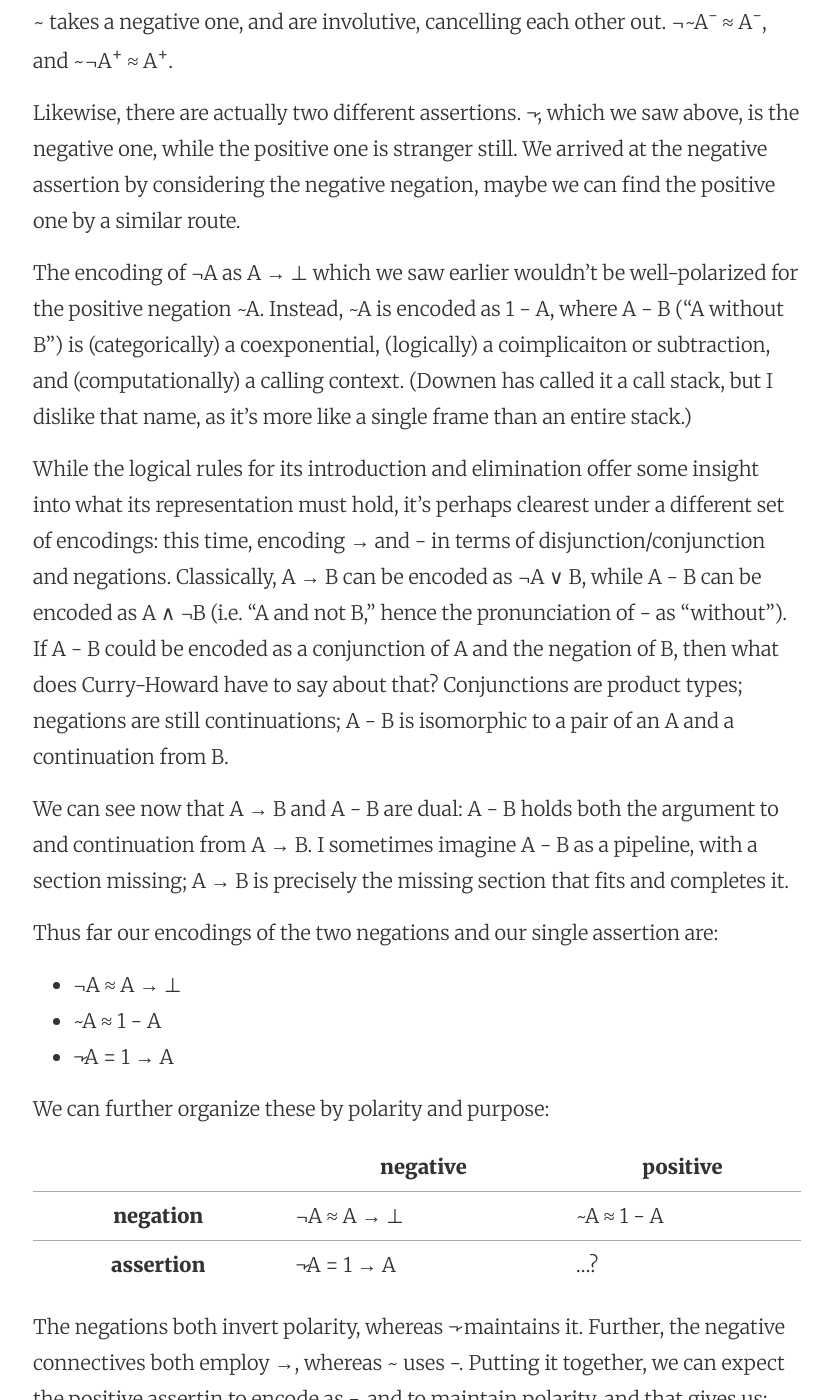
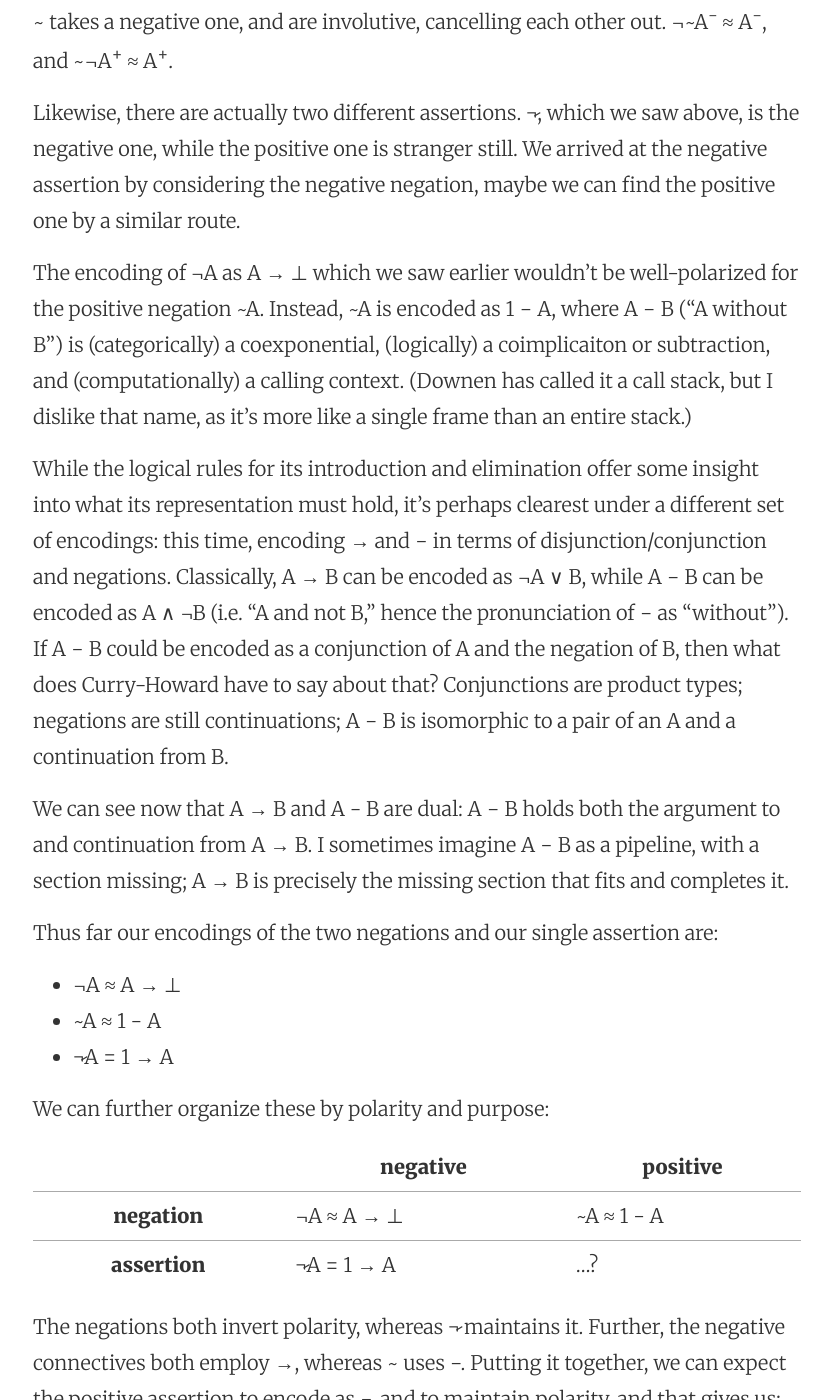
Before and after one commit to robrix/robrix.github.io, a Jekyll site: the page docs/posts/2021-07-28-when-howard-met-curry/index.html, which Jekyll copies as it is, in a window 1280 px wide and 1400 px high, scrolled down 7584 px. Shown: the whole window, without its empty margins (223-1055 px from the left). Built offline with Jekyll 4.4.1, drawn with Linux system fonts in a browser that asks for light colours; some of the changed text lies outside the part shown.

```diff
--- a/docs/posts/2021-07-28-when-howard-met-curry/index.html
+++ b/docs/posts/2021-07-28-when-howard-met-curry/index.html
@@ -369,9 +369,9 @@ A, Γ
 <h2 id="polarization">Polarization</h2>
 <p>I mentioned before that <code>sequoia</code> embeds <em>polarized</em> classical logic. Thus, the above tells only half the story, because we have two different negations: the negative negation ¬ (“not”), and the positive negation ~ (“negate”). They further accept propositions of the opposite polarity, i.e. ¬ takes a positive proposition and ~ takes a negative one, and are involutive, cancelling each other out. ¬~A<sup>-</sup> ≈ A<sup>-</sup>, and ~¬A<sup>+</sup> ≈ A<sup>+</sup>.</p>
 <p>Likewise, there are actually two different assertions. ¬̷, which we saw above, is the negative one, while the positive one is stranger still. We arrived at the negative assertion by considering the negative negation, maybe we can find the positive one by a similar route.</p>
-<p>The encoding of ¬A as A → ⊥ which we saw earlier wouldn’t be well-polarized for the positive negation ~A. Instead, ~A is encoded as 1 - A, where A - B (“A without B”) is (categorically) a coexponential, (logically) a coimplicaiton or subtraction, and (computationally) a calling context. (Downen has called it a call stack, but I dislike that name, as it’s more like a single frame than an entire stack.)</p>
-<p>While the logical rules for its introduction and elimination offer some insight into what its representation must hold, it’s perhaps clearest under a different set of encodings: this time, encoding → and - in terms of disjunction/conjunction and negations. Classically, A → B can be encoded as ¬A ∨ B, while A - B can be encoded as A ∧ ¬B (i.e. “A and not B,” hence the pronunciation of - as “without”). If A - B could be encoded as a conjunction of A and the negation of B, then what does Curry-Howard have to say about that? Conjunctions are product types; negations are still continuations; A - B is isomorphic to a pair of an A and a continuation from B.</p>
-<p>We can see now that A → B and A - B are dual: A - B holds both the argument to and continuation from A → B. I sometimes imagine A - B as a pipeline, with a section missing; A → B is precisely the missing section that fits and completes it.</p>
+<p>The encoding of ¬A as A → ⊥ which we saw earlier wouldn’t be well-polarized for the positive negation ~A. Instead, ~A is encoded as 1 − A, where A − B (“A without B”) is (categorically) a coexponential, (logically) a coimplicaiton or subtraction, and (computationally) a calling context. (Downen has called it a call stack, but I dislike that name, as it’s more like a single frame than an entire stack.)</p>
+<p>While the logical rules for its introduction and elimination offer some insight into what its representation must hold, it’s perhaps clearest under a different set of encodings: this time, encoding → and − in terms of disjunction/conjunction and negations. Classically, A → B can be encoded as ¬A ∨ B, while A − B can be encoded as A ∧ ¬B (i.e. “A and not B,” hence the pronunciation of − as “without”). If A − B could be encoded as a conjunction of A and the negation of B, then what does Curry-Howard have to say about that? Conjunctions are product types; negations are still continuations; A − B is isomorphic to a pair of an A and a continuation from B.</p>
+<p>We can see now that A → B and A - B are dual: A − B holds both the argument to and continuation from A → B. I sometimes imagine A − B as a pipeline, with a section missing; A → B is precisely the missing section that fits and completes it.</p>
 <p>Thus far our encodings of the two negations and our single assertion are:</p>
 <ul>
 <li>¬A ≈ A → ⊥</li>
@@ -417,7 +417,7 @@ assertion
 </tr>
 </tbody>
 </table>
-<p>The negations both invert polarity, whereas ¬̷ maintains it. Further, the negative connectives both employ →, whereas ~ uses -. Putting it together, we can expect the positive assertin to encode as -, and to maintain polarity, and that gives us:</p>
+<p>The negations both invert polarity, whereas ¬̷ maintains it. Further, the negative connectives both employ →, whereas ~ uses −. Putting it together, we can expect the positive assertion to encode as −, and to maintain polarity, and that gives us:</p>
 <table>
 <thead>
 <tr>
@@ -440,7 +440,7 @@ negation
 ¬A ≈ A → ⊥
 </td>
 <td>
-~A ≈ 1 - A
+~A ≈ 1 − A
 </td>
 </tr>
 <tr>
@@ -451,7 +451,7 @@ assertion
 ¬̷A = 1 → A
 </td>
 <td>
-✓A ≈ A - ⊥
+✓A ≈ A − ⊥
 </td>
 </tr>
 </tbody>
@@ -512,7 +512,7 @@ A, Γ
 </div>
 </div>
 <p>So far, so… disappointing. These are precisely the same rules as we found for ¬̷; only the symbols and the polarities have been swapped. And what’s worse, the same was already true of the rules for the negations.</p>
-<p>Speaking of which, the encoding for ~ seems circular: the positive continuation ~A can be encoded as 1 - A, itself represented as a pair of a unit value and … a continuation from A? But no, it’s the positive <em>negation</em> ~A that can be encoded thus. Just the same, that distinction alone isn’t satisfying: one wonders what the point of ~ is, polarity aside. We’ve already got a continuation connective in ¬; what do we need another one for?</p>
+<p>Speaking of which, the encoding for ~ seems circular: the positive continuation ~A can be encoded as 1 − A, itself represented as a pair of a unit value and … a continuation from A? But no, it’s the positive <em>negation</em> ~A that can be encoded thus. Just the same, that distinction alone isn’t satisfying: one wonders what the point of ~ is, polarity aside. We’ve already got a continuation connective in ¬; what do we need another one for?</p>
 <p>It was in precisely such a mood that I happened to open Paul Downen &amp; Zena Ariola’s recent paper <em><a href="https://lmcs.episciences.org/6740">Compiling with Classical Connectives</a></em> to where I’d last left off, on a page starting with this paragraph:</p>
 <blockquote>
 <p>The two negation types can be thought of as two dual way for representing first-class continuations in a programming language. One way to formulate a continuation is by capturing the context as a first class value. This corresponds to the data type ⊖A which packages up a covalue F as the value ⊖F, which can be later unpacked by pattern-matching in λ⊖α.c. Another way to formulate continuations is through functions that never return. This corresponds to the codata type ¬A which has values of the form λ¬x.c, which is analogous to a function abstraction that does not bind a return pointer, and covalues of the form ¬W, which is analogous to throwing a value to a continuation without waiting for a returned result.</p>
```
Also changed, not shown: docs/feed.xml (+7 -7 lines), posts/2021-07-28-when-howard-met-curry.md (+7 -7 lines).
